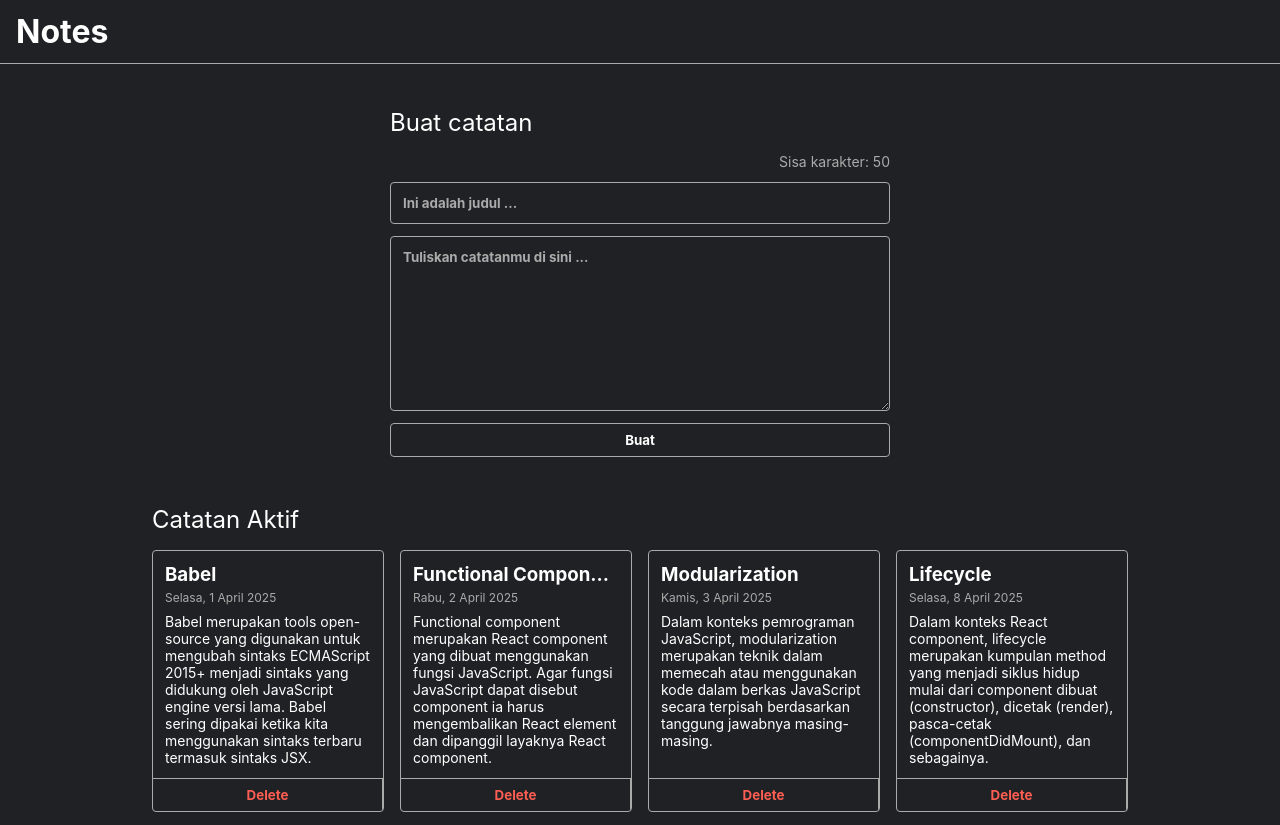
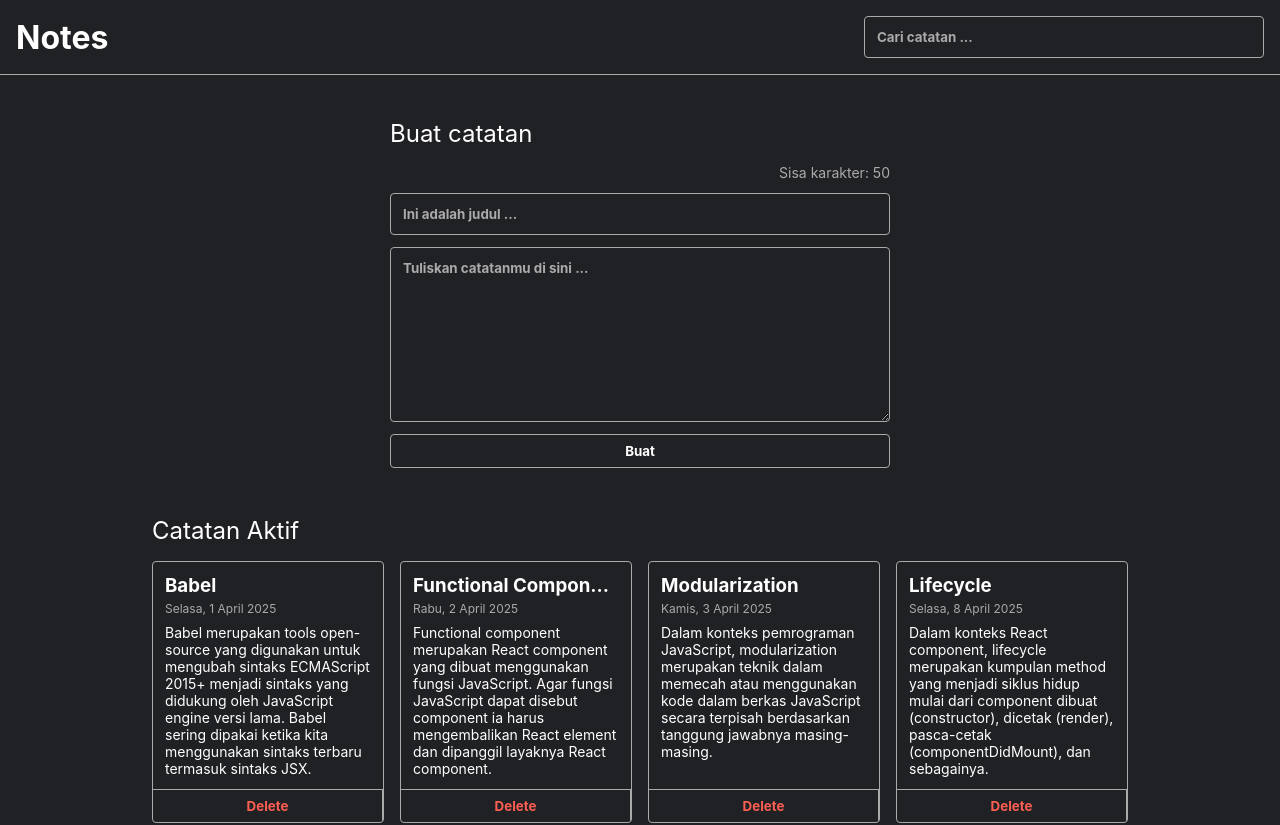
Before and after one commit to zidnycode26/my-personal-notes, a React (Vite) app: page / in a window 1280 px wide. Shown: the top 825 px of the page. Built offline with nearby package versions, Linux system fonts and the light colour scheme.

Commit message:
[Skilled] Pasang NoteSearch di App

```diff
--- a/src/components/App.jsx
+++ b/src/components/App.jsx
@@ -2,6 +2,7 @@ import React from 'react';
 import { getInitialData } from '../utils';
 import NoteInput from './NoteInput';
 import NotesList from './NotesList';
+import NoteSearch from './NoteSearch';
 
 class App extends React.Component {
   constructor(props) {
@@ -69,6 +70,7 @@ class App extends React.Component {
       <div className="note-app" data-testid="note-app">
         <div className="note-app__header" data-testid="note-app-header">
           <h1>Notes</h1>
+          <NoteSearch keyword={searchKeyword} onSearch={this.onSearchHandler} />
         </div>
         <div className="note-app__body" data-testid="note-app-body">
           <NoteInput addNote={this.onAddNoteHandler} />
```
